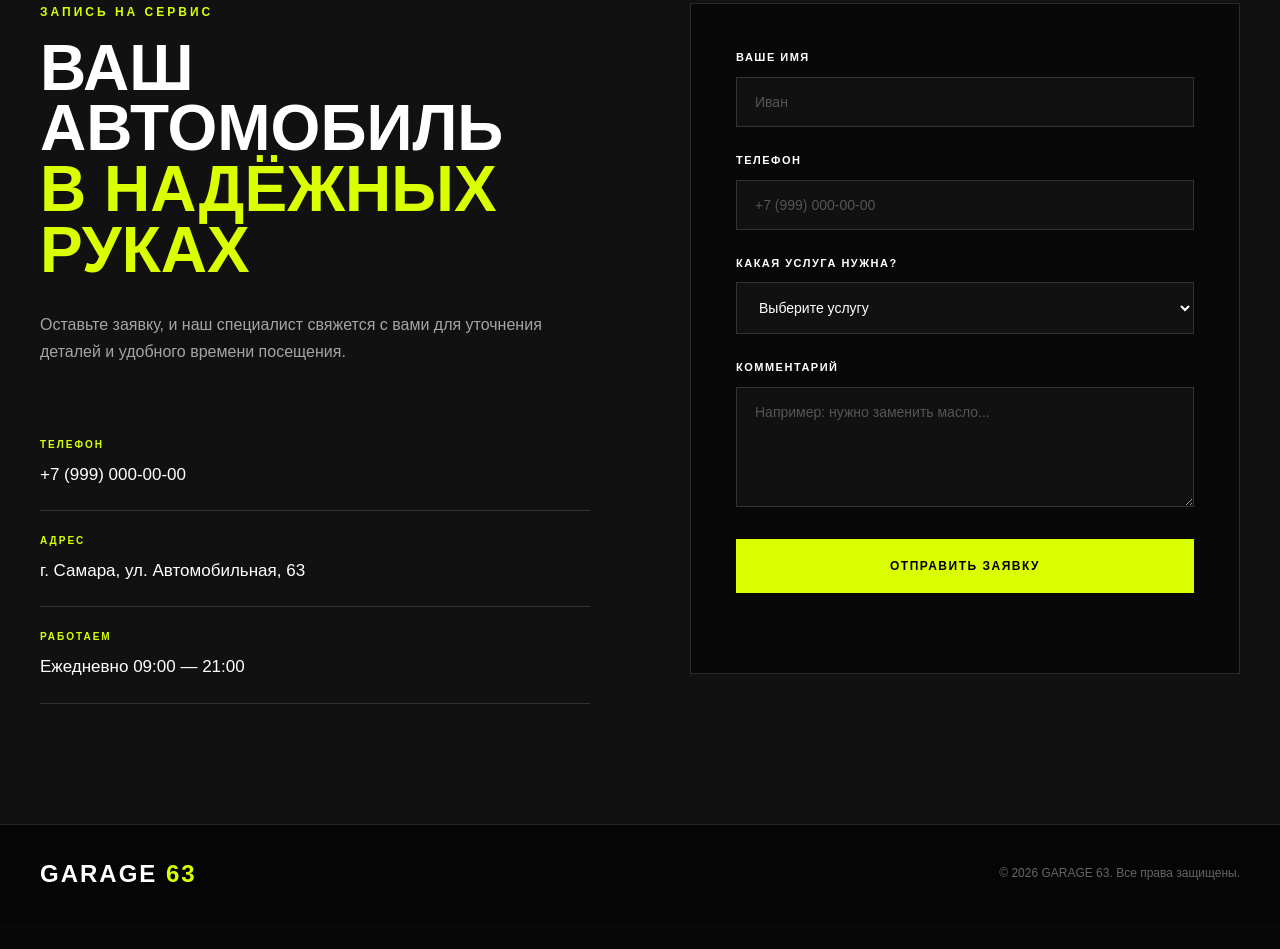
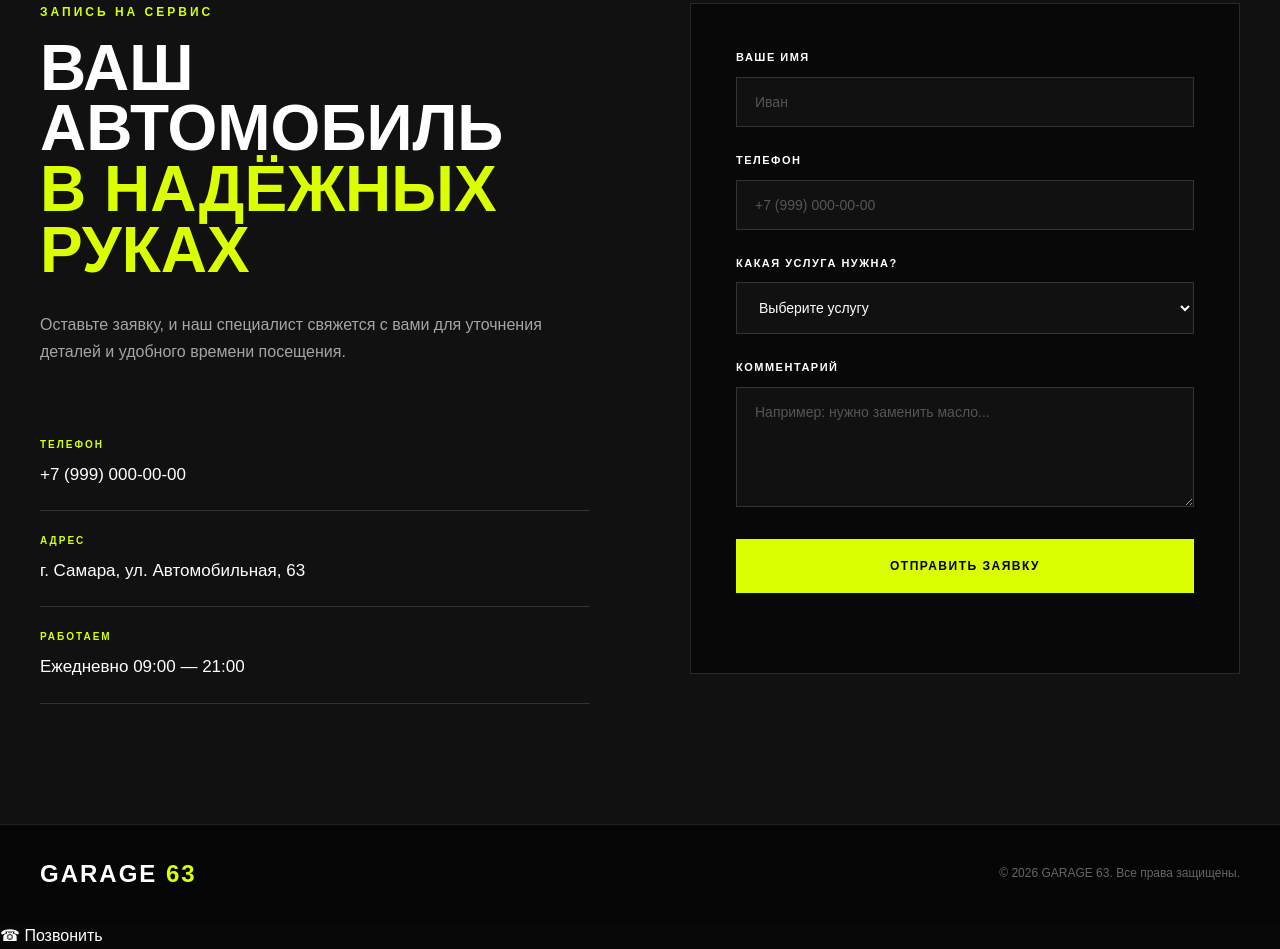
Before and after one commit to Rdk001/garage-63, a plain HTML site: page index.html in a window 1280 px wide. Shown: the part 3860-4809 px from the top of the page. Before the commit the page ends 4783 px from the top, so only its background shows below. Drawn offline with Linux system fonts and the light colour scheme.

Commit message:
add call button

```diff
--- a/index.html
+++ b/index.html
@@ -580,6 +580,21 @@
         Написать в Telegram
     </span>
 </a>
+    <!-- FLOATING CALL BUTTON -->
+
+<a
+    href="tel:+79990000000"
+    class="call-button"
+    aria-label="Позвонить"
+>
+    <span class="call-button__icon">
+        ☎
+    </span>
+
+    <span class="call-button__text">
+        Позвонить
+    </span>
+</a>
     <script src="js/main.js"></script>
 
 </body>
```
